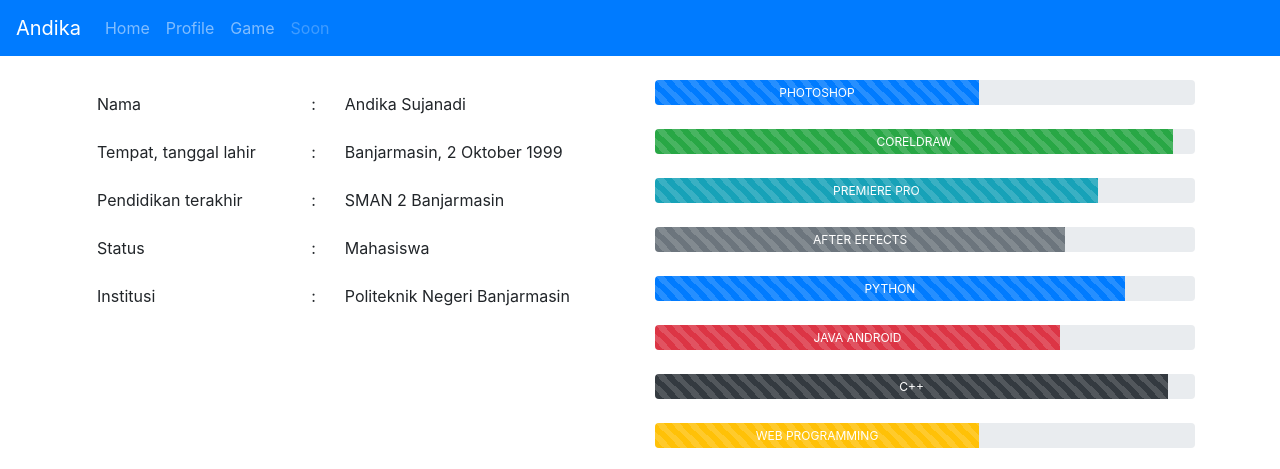
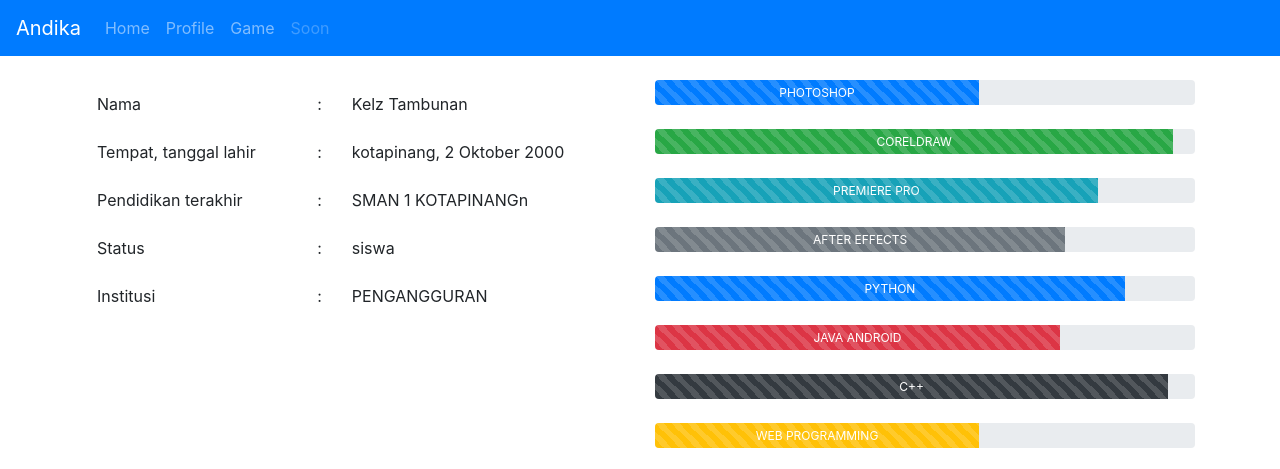
Before and after one commit to kelzid/kamu.github.io, a plain HTML site: page biodata.html in a window 1280 px wide. Shown: the top 469 px of the page. Drawn offline with nearby package versions, Linux system fonts and the light colour scheme.

Commit message:
Update biodata.html

```diff
--- a/biodata.html
+++ b/biodata.html
@@ -8,7 +8,7 @@
     <link rel="shortcut icon" type="image/png" href="https://scontent-hkg3-1.xx.fbcdn.net/v/t1.0-9/71501805_2572202106396839_660841612535922688_n.jpg?_nc_cat=103&_nc_oc=AQmNr4e8fACv_OLiNZE7Wxa_nDYAp3fzYFvCwp5fDTD5UwX26KZHRtYEH1mY0UDU6TM&_nc_ht=scontent-hkg3-1.xx&oh=ba29ee69a04e9b4576f3437b8cf119bb&oe=5E314F3B"/>
     <link rel="stylesheet" href="https://maxcdn.bootstrapcdn.com/bootstrap/4.3.1/css/bootstrap.min.css">
     <style type="text/css">html{scroll-behavior: smooth;}div{transition: 0.3s all ease;}</style>
-    <title>Andika Sujanadi</title>
+    <title>Kelz Tambunan</title>
   </head>
   <body>
     <nav class="navbar fixed-top navbar-expand-lg navbar-dark bg-primary">
@@ -33,27 +33,27 @@
               <tr>
                 <td>Nama</td>
                 <td>:</td>
-                <td>Andika Sujanadi</td>
+                <td>Kelz Tambunan</td>
               </tr>
               <tr>
                 <td>Tempat, tanggal lahir</td>
                 <td>:</td>
-                <td>Banjarmasin, 2 Oktober 1999</td>
+                <td>kotapinang, 2 Oktober 2000</td>
               </tr>
               <tr>
                 <td>Pendidikan terakhir</td>
                 <td>:</td>
-                <td>SMAN 2 Banjarmasin</td>
+                <td>SMAN 1 KOTAPINANGn</td>
               </tr>
               <tr>
                 <td>Status</td>
                 <td>:</td>
-                <td>Mahasiswa</td>
+                <td>siswa</td>
               </tr>
               <tr>
                 <td>Institusi</td>
                 <td>:</td>
-                <td>Politeknik Negeri Banjarmasin</td>
+                <td>PENGANGGURAN</td>
               </tr>
             </tbody>
           </table>
```
